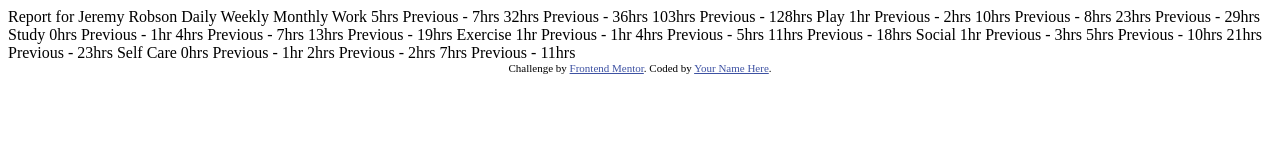
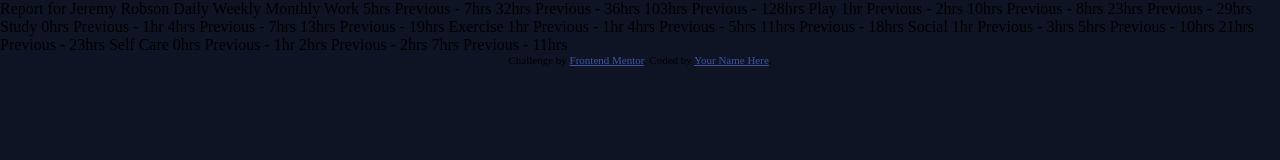
Before and after one commit to arne-witteler/time-tracking-dashboard, a plain HTML site: page index.html in a window 1280 px wide. Drawn offline with Linux system fonts and the light colour scheme.

Commit message:
Add HTML structure, CSS styles, and JavaScript file

```diff
--- a/index.html
+++ b/index.html
@@ -2,19 +2,14 @@
 <html lang="en">
   <head>
     <meta charset="UTF-8">
-  <meta name="viewport" content="width=device-width, initial-scale=1.0"> <!-- displays site properly based on user's device -->
-
+    <meta name="viewport" content="width=device-width, initial-scale=1.0">
+    <link rel="stylesheet" href="styles/styles.css">
     <link rel="icon" type="image/png" sizes="32x32" href="./images/favicon-32x32.png">
-
     <title>Frontend Mentor | Time tracking dashboard</title>
-
-  <!-- Feel free to remove these styles or customise in your own stylesheet 👍 -->
-  <style>
-    .attribution { font-size: 11px; text-align: center; }
-    .attribution a { color: hsl(228, 45%, 44%); }
-  </style>
+    <script src="script.js" defer></script>
   </head>
   <body>
+    <main>
 
   Report for
   Jeremy Robson
@@ -71,10 +66,10 @@
   7hrs <!-- monthly -->
   Previous - 11hrs <!-- monthly -->
 
-
       <div class="attribution">
     Challenge by <a href="https://www.frontendmentor.io?ref=challenge" target="_blank">Frontend Mentor</a>.
     Coded by <a href="#">Your Name Here</a>.
+    </main>
     </div>
   </body>
 </html>
--- /dev/null
+++ b/styles/styles.css
@@ -0,0 +1,20 @@
+@import url(variables.css);
+
+* {
+  box-sizing: border-box;
+  margin: 0;
+  padding: 0;
+}
+
+body {
+  background-color: var(--color-navy-950);
+}
+
+.attribution {
+  font-size: 11px;
+  text-align: center;
+}
+
+.attribution a {
+  color: hsl(228, 45%, 44%);
+}
--- /dev/null
+++ b/styles/variables.css
@@ -0,0 +1,26 @@
+@import url('https://fonts.googleapis.com/css2?family=Rubik:ital,wght@0,300..900;1,300..900&display=swap');
+
+:root {
+  --color-white: hsl(0, 0%, 100%);
+  --color-black: hsl(0, 0%, 0%);
+  --color-navy-950: hsl(226, 43%, 10%);
+  --color-navy-900: hsl(235, 46%, 20%);
+  --color-navy-800: hsl(235, 41%, 34%);
+  --color-navy-200: hsl(236, 100%, 87%);
+  --color-orange-300: hsl(15, 100%, 70%);
+  --color-purple-700: hsl(264, 64%, 52%);
+  --color-purple-600: hsl(264, 80%, 60%);
+  --color-purple-500: hsl(235, 45%, 61%);
+  --color-blue-300: hsl(195, 74%, 62%);
+  --color-pink-400: hsl(348, 100%, 68%);
+  --color-green-400: hsl(145, 58%, 55%);
+  --color-yellow-300: hsl(43, 85%, 65%);
+  --color-grey-200: hsl(0, 0%, 85%);
+
+  --text-preset-1: normal 300 56px/66px 'Rubik', sans-serif;
+  --text-preset-2: normal 300 40px/47px 'Rubik', sans-serif;
+  --text-preset-3: normal 300 32px/38px 'Rubik', sans-serif;
+  --text-preset-4: normal 500 24px/28px 'Rubik', sans-serif;
+  --text-preset-5: normal 400 18px/21px 'Rubik', sans-serif;
+  --text-preset-6: normal 400 18px/21px 'Rubik', sans-serif;
+}
```
Also changed, not shown: script.js (added). Lines whose indentation alone changed are shown as unchanged.
